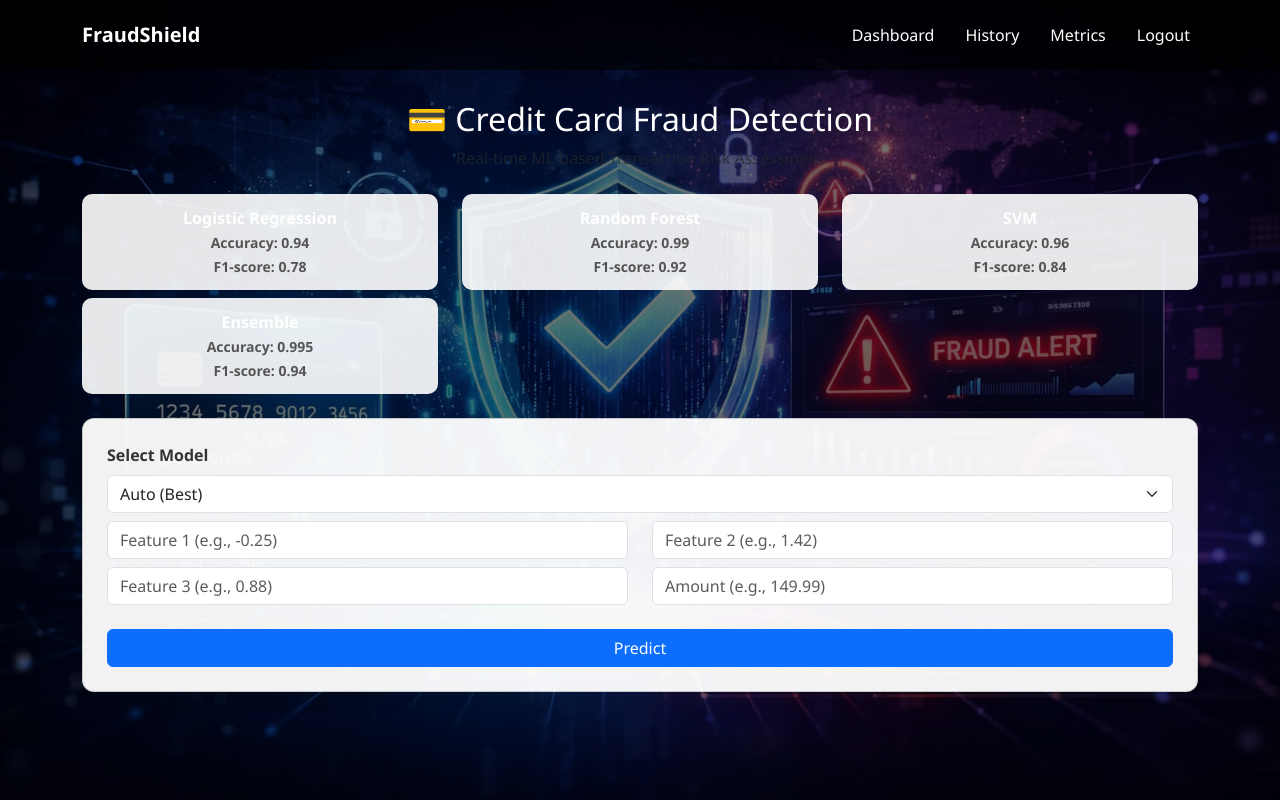
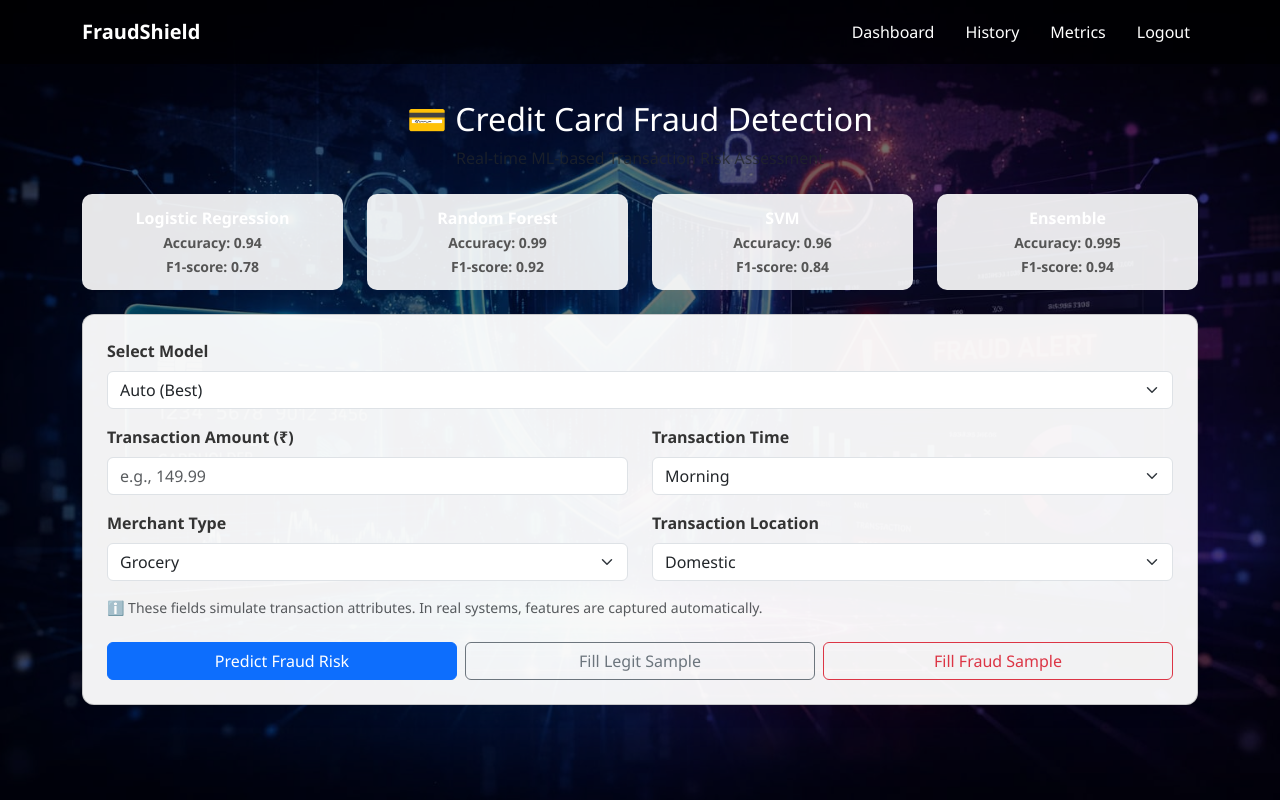
Before and after one commit to Thanushree-d/Credit-Card-Fraud-Detection-Using-ML, a Flask app: page /app in a window 1280 px wide. Run offline with Flask 3, Linux system fonts and the light colour scheme; a user stored in the database is signed in; parts of the project's set-up code (start-up, migrations or seed data) failed here and were passed over.

Commit message:
Add UI fixes and prediction page

```diff
--- a/app.py
+++ b/app.py
@@ -3,7 +3,6 @@ import joblib
 import numpy as np
 import sqlite3
 from datetime import datetime
-import os
 from functools import wraps
 import csv
 from io import StringIO
@@ -23,7 +22,7 @@ MODELS = {
 BEST_MODEL_NAME = "Random Forest"
 scaler = joblib.load("models/scaler.pkl")
 
-# Default fraud threshold (admin can change)
+# Default fraud threshold
 FRAUD_THRESHOLD = 60.0
 
 # -------------------------------
@@ -57,8 +56,10 @@ init_db()
 def log_tx(model, risk, result):
     conn = sqlite3.connect(DB_PATH)
     cur = conn.cursor()
-    cur.execute("INSERT INTO history(timestamp, model, risk, result) VALUES (?,?,?,?)",
-                (datetime.now().strftime("%Y-%m-%d %H:%M:%S"), model, risk, result))
+    cur.execute(
+        "INSERT INTO history(timestamp, model, risk, result) VALUES (?,?,?,?)",
+        (datetime.now().strftime("%Y-%m-%d %H:%M:%S"), model, risk, result)
+    )
     conn.commit()
     conn.close()
 
@@ -84,15 +85,14 @@ def ensemble_predict(X):
     preds = []
     probs = []
 
-    for name, model in MODELS.items():
+    for model in MODELS.values():
         p = int(model.predict(X)[0])
         preds.append(p)
         if hasattr(model, "predict_proba"):
             probs.append(model.predict_proba(X)[0][1] * 100)
 
-    final_pred = int(sum(preds) >= 2)  # majority voting
+    final_pred = int(sum(preds) >= 2)
     final_risk = float(np.mean(probs)) if probs else 50.0
-
     return final_pred, final_risk
 
 # -------------------------------
@@ -128,17 +128,18 @@ def login():
         username = request.form.get("username")
         password = request.form.get("password")
 
+        # Admin shortcut
+        if username == "admin" and password == "admin123":
+            session["username"] = "admin"
+            session["role"] = "admin"
+            return redirect(url_for("dashboard"))
+
         conn = sqlite3.connect(DB_PATH)
         cur = conn.cursor()
         cur.execute("SELECT role FROM users WHERE username=? AND password=?",
                     (username, password))
         row = cur.fetchone()
         conn.close()
-
-        if username == "admin" and password == "admin123":
-            session["username"] = "admin"
-            session["role"] = "admin"
-            return redirect(url_for("dashboard"))
 
         if row:
             session["username"] = username
@@ -169,14 +170,25 @@ def index():
 @login_required()
 def predict():
     try:
-        features = [float(v) for k, v in request.form.items() if k != "model"]
-    except ValueError:
-        return render_template("result.html", result="Invalid Input", risk=0, badge="danger",
-                               model="N/A", explanation="Please enter valid numeric values.")
+        amount = float(request.form.get("amount"))
+        time_f = float(request.form.get("time"))
+        merchant_f = float(request.form.get("merchant"))
+        location_f = float(request.form.get("location"))
+
+        # Map user-friendly inputs to model features (demo mapping)
+        features = [time_f, merchant_f, location_f, amount]
+    except Exception:
+        return render_template(
+            "result.html",
+            result="Invalid Input",
+            risk=0,
+            badge="danger",
+            model="N/A",
+            explanation="Please enter valid numeric values."
+        )
 
     X = scaler.transform(np.array(features).reshape(1, -1))
-
-    model_choice = request.form.get("model")
+    model_choice = request.form.get("model", "Auto (Best)")
 
     if model_choice == "Auto (Best)":
         pred, risk = ensemble_predict(X)
@@ -190,23 +202,21 @@ def predict():
     result = "Fraud" if risk >= FRAUD_THRESHOLD else "Legitimate"
     badge = "danger" if result == "Fraud" else "success"
 
-    explanation = (
-        "The ensemble model detected unusual transaction behavior across multiple classifiers."
-        if model_name == "Ensemble" else
-        "The selected model detected transaction patterns indicating fraud risk."
-    )
+    explanation = "Risk estimated based on transaction amount, time, merchant type, and location patterns."
 
     log_tx(model_name, round(risk, 2), result)
 
-    return render_template("result.html",
-                           result=result,
-                           risk=round(risk, 2),
-                           badge=badge,
-                           model=model_name,
-                           explanation=explanation)
+    return render_template(
+        "result.html",
+        result=result,
+        risk=round(risk, 2),
+        badge=badge,
+        model=model_name,
+        explanation=explanation
+    )
 
 # -------------------------------
-# Batch CSV Upload
+# Batch CSV Upload (Admin)
 # -------------------------------
 @app.route("/batch", methods=["GET", "POST"])
 @login_required(role="admin")
@@ -223,15 +233,19 @@ def batch_predict():
         for row in reader:
             features = list(map(float, row))
             X = scaler.transform(np.array(features).reshape(1, -1))
-            pred, risk = ensemble_predict(X)
-            results.append({"features": row, "risk": round(risk, 2), "result": "Fraud" if risk >= FRAUD_THRESHOLD else "Legitimate"})
+            _, risk = ensemble_predict(X)
+            results.append({
+                "features": row,
+                "risk": round(risk, 2),
+                "result": "Fraud" if risk >= FRAUD_THRESHOLD else "Legitimate"
+            })
 
         return jsonify(results)
 
     return "<h3>Upload CSV file for batch fraud prediction</h3>"
 
 # -------------------------------
-# Export History
+# Export History (Admin)
 # -------------------------------
 @app.route("/export")
 @login_required(role="admin")
@@ -247,9 +261,8 @@ def export_history():
     writer.writerow(["ID", "Timestamp", "Model", "Risk", "Result"])
     writer.writerows(rows)
 
-    output = si.getvalue()
     return send_file(
-        StringIO(output),
+        StringIO(si.getvalue()),
         mimetype="text/csv",
         as_attachment=True,
         download_name="fraud_history.csv"
@@ -262,7 +275,7 @@ def export_history():
 def api_predict():
     data = request.json.get("features")
     X = scaler.transform(np.array(data).reshape(1, -1))
-    pred, risk = ensemble_predict(X)
+    _, risk = ensemble_predict(X)
     return jsonify({"risk": round(risk, 2), "result": "Fraud" if risk >= FRAUD_THRESHOLD else "Legitimate"})
 
 @app.route("/history")
--- a/templates/index.html
+++ b/templates/index.html
@@ -23,10 +23,19 @@
       color: white;
     }
 
+    /* Overlay for readability */
+    body::before {
+      content: "";
+      position: fixed;
+      inset: 0;
+      background: rgba(0, 0, 0, 0.55);
+      z-index: -1;
+    }
+
     /* NAVBAR */
     .navbar {
       background: rgba(0, 0, 0, 0.6);
-      padding: 15px 0;
+      padding: 12px 0;
     }
 
     .navbar-brand {
@@ -49,7 +58,6 @@
     .page {
       padding-top: 100px; /* space for fixed navbar */
       padding-bottom: 40px;
-      background: rgba(0,0,0,0.55);
       min-height: 100vh;
     }
 
@@ -87,12 +95,13 @@
 <body>
 
 <!-- NAVBAR -->
-<nav class="navbar navbar-expand-lg fixed-top">
+<nav class="navbar navbar-expand-lg fixed-top navbar-dark">
   <div class="container">
     <a class="navbar-brand" href="/">FraudShield</a>
 
     <button class="navbar-toggler" type="button" data-bs-toggle="collapse"
-            data-bs-target="#navbarNav">
+            data-bs-target="#navbarNav" aria-controls="navbarNav" aria-expanded="false"
+            aria-label="Toggle navigation">
       <span class="navbar-toggler-icon"></span>
     </button>
 
@@ -100,7 +109,10 @@
       <ul class="navbar-nav ms-auto">
         <li class="nav-item"><a class="nav-link" href="/dashboard">Dashboard</a></li>
         <li class="nav-item"><a class="nav-link" href="/history">History</a></li>
+        {% if session.get('role') == 'admin' %}
   <li class="nav-item"><a class="nav-link" href="/metrics">Metrics</a></li>
+{% endif %}
+
         <li class="nav-item"><a class="nav-link" href="/logout">Logout</a></li>
       </ul>
     </div>
@@ -116,7 +128,7 @@
     {% if session.get('role') == 'admin' %}
     <div class="row mb-3">
       {% for name, m in metrics.items() %}
-      <div class="col-md-4 mb-2">
+        <div class="col-md-3 mb-2">
           <div class="metric-card">
             <div>{{ name }}</div>
             <small>Accuracy: {{ m.acc }}</small><br>
@@ -127,41 +139,85 @@
     </div>
     {% endif %}
 
+    <form action="/predict" method="post" class="card p-4 shadow text-dark">
 
-    <!-- Prediction Form -->
-    <div class="card p-4">
-      <form action="/predict" method="post">
-        <div class="mb-2">
+      {% if session.get('role') == 'admin' %}
       <label class="form-label">Select Model</label>
-          <select name="model" class="form-select">
+      <select name="model" class="form-select mb-3">
         <option>Auto (Best)</option>
         <option>Logistic Regression</option>
         <option>Random Forest</option>
         <option>SVM</option>
       </select>
+      {% else %}
+        <input type="hidden" name="model" value="Auto (Best)">
+      {% endif %}
+
+      <div class="row">
+        <div class="col-md-6 mb-3">
+          <label class="form-label">Transaction Amount (₹)</label>
+          <input class="form-control" name="amount" type="number" step="any" placeholder="e.g., 149.99" required>
         </div>
 
-        <div class="row">
-          <div class="col-md-6 mb-2">
-            <input class="form-control" name="f1" placeholder="Feature 1 (e.g., -0.25)" required>
+        <div class="col-md-6 mb-3">
+          <label class="form-label">Transaction Time</label>
+          <select class="form-select" name="time">
+            <option value="0.2">Morning</option>
+            <option value="0.5">Afternoon</option>
+            <option value="0.8">Night</option>
+          </select>
         </div>
-          <div class="col-md-6 mb-2">
-            <input class="form-control" name="f2" placeholder="Feature 2 (e.g., 1.42)" required>
+
+        <div class="col-md-6 mb-3">
+          <label class="form-label">Merchant Type</label>
+          <select class="form-select" name="merchant">
+            <option value="0.1">Grocery</option>
+            <option value="0.5">Online</option>
+            <option value="0.9">ATM</option>
+          </select>
         </div>
-          <div class="col-md-6 mb-2">
-            <input class="form-control" name="f3" placeholder="Feature 3 (e.g., 0.88)" required>
-          </div>
-          <div class="col-md-6 mb-2">
-            <input class="form-control" name="f4" placeholder="Amount (e.g., 149.99)" required>
+
+        <div class="col-md-6 mb-3">
+          <label class="form-label">Transaction Location</label>
+          <select class="form-select" name="location">
+            <option value="0.1">Domestic</option>
+            <option value="0.9">International</option>
+          </select>
         </div>
       </div>
 
-        <button class="btn btn-primary w-100 mt-3">Predict</button>
+      <small class="text-muted d-block mb-2">
+        ℹ️ These fields simulate transaction attributes. In real systems, features are captured automatically.
+      </small>
+
+      <div class="d-flex gap-2 mt-3">
+        <button type="submit" class="btn btn-primary w-100">Predict Fraud Risk</button>
+        <button type="button" class="btn btn-outline-secondary w-100" onclick="fillLegit()">Fill Legit Sample</button>
+        <button type="button" class="btn btn-outline-danger w-100" onclick="fillFraud()">Fill Fraud Sample</button>
+      </div>
     </form>
   </div>
 </div>
-</div>
 
+<!-- Bootstrap JS -->
 <script src="https://cdn.jsdelivr.net/npm/bootstrap@5.3.3/dist/js/bootstrap.bundle.min.js"></script>
+
+<!-- Demo Fill Buttons -->
+<script>
+  function fillLegit() {
+    document.querySelector('[name="amount"]').value = 45;
+    document.querySelector('[name="time"]').value = "0.2";
+    document.querySelector('[name="merchant"]').value = "0.1";
+    document.querySelector('[name="location"]').value = "0.1";
+  }
+
+  function fillFraud() {
+    document.querySelector('[name="amount"]').value = 999;
+    document.querySelector('[name="time"]').value = "0.8";
+    document.querySelector('[name="merchant"]').value = "0.9";
+    document.querySelector('[name="location"]').value = "0.9";
+  }
+</script>
+
 </body>
 </html>
```
Also changed, not shown: database.db. Lines whose indentation alone changed are shown as unchanged.
